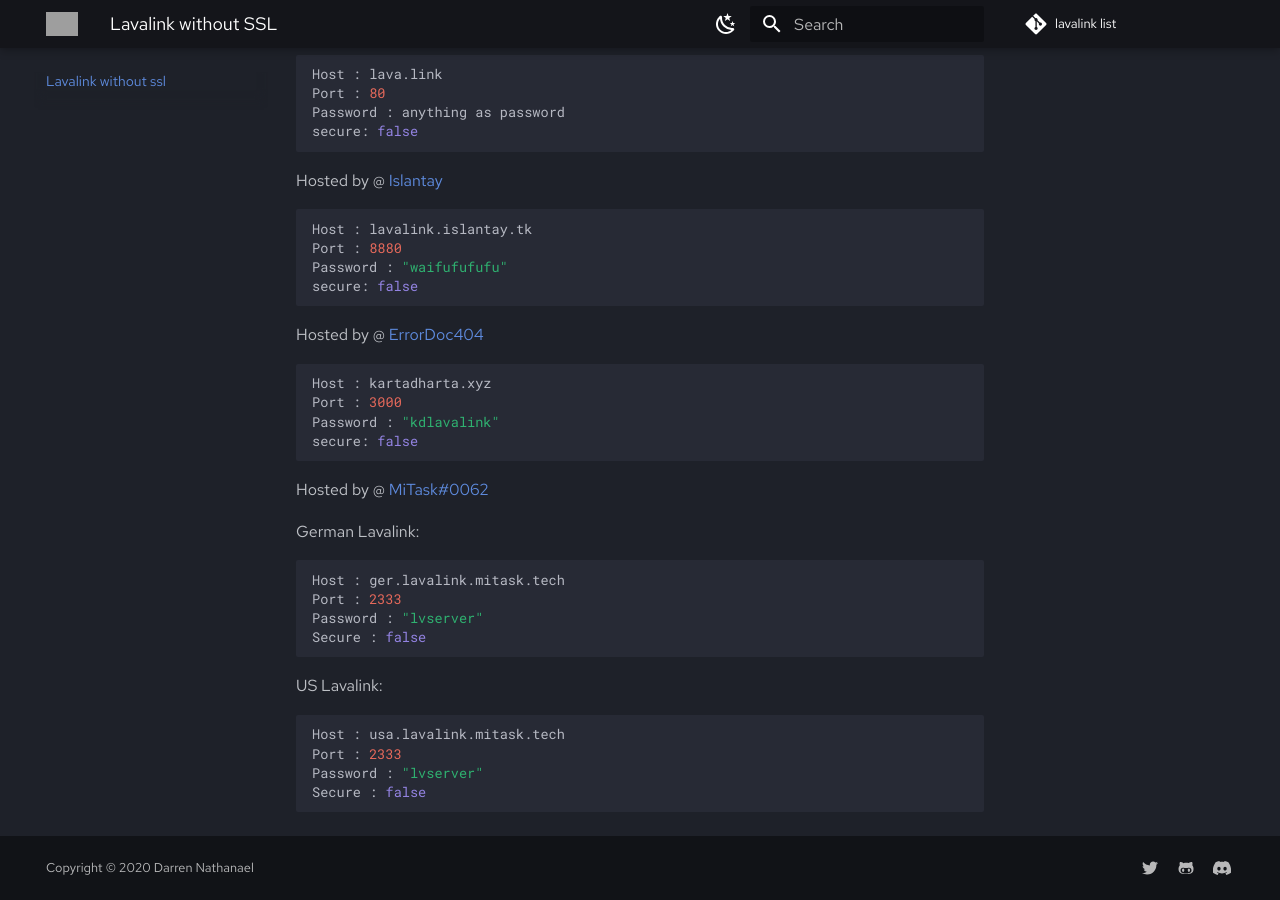
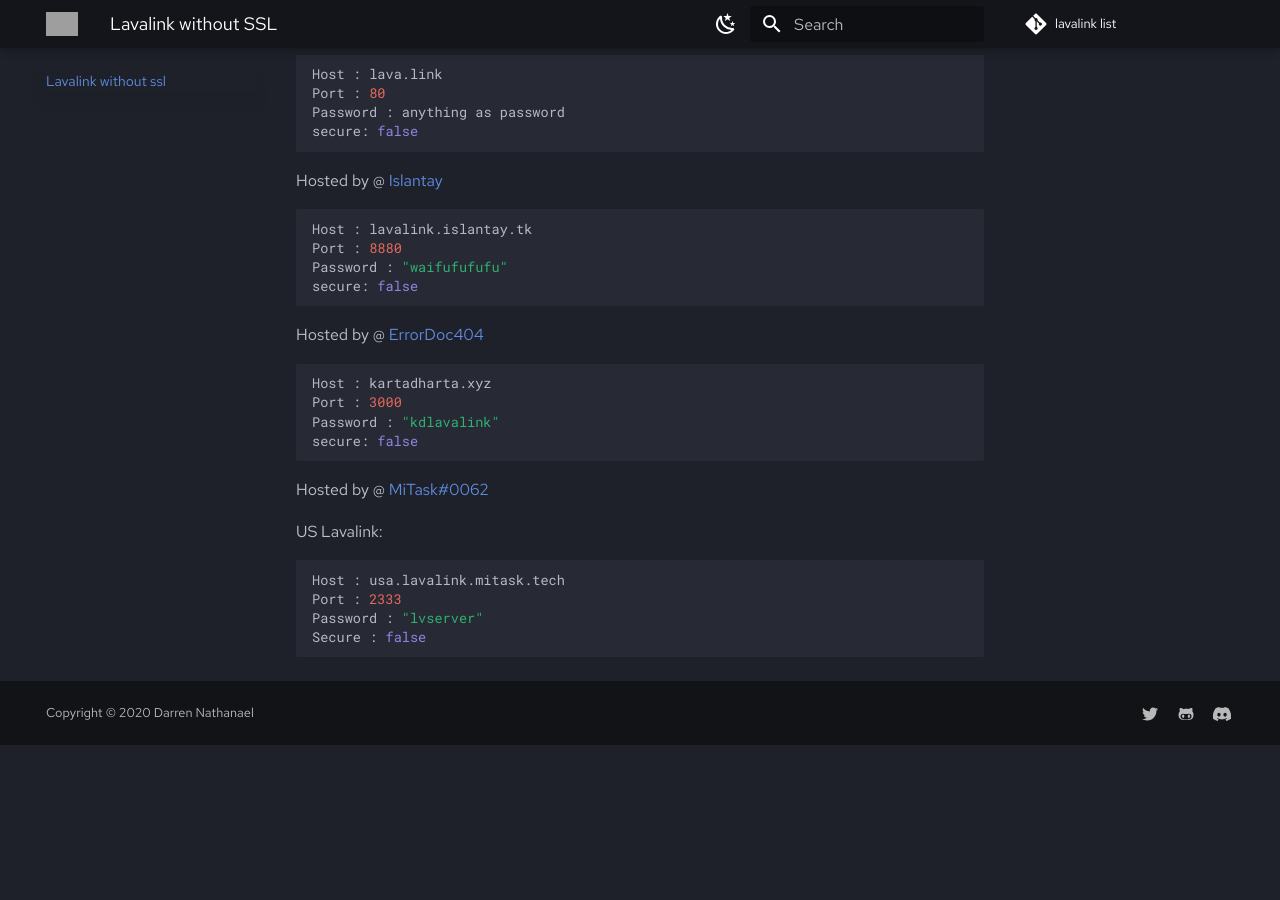
Before and after one commit to DarrenOfficial/lavalink-list, an MkDocs documentation site: the page built from docs/NoSSL/lavalink-without-ssl.md, in a window 1280 px wide and 900 px high, scrolled down 1143 px. Built offline with MkDocs 1.6.1 and Material for MkDocs 9.7.7, drawn with Linux system fonts in a browser that asks for light colours; comment, search, counter and statistics services are not loaded; after the commit the page ends 1888 px from its top, so only the background shows below that; grey boxes are pictures that could not be loaded.

Commit message:
Update lavalink-without-ssl.md

````diff
--- a/docs/NoSSL/lavalink-without-ssl.md
+++ b/docs/NoSSL/lavalink-without-ssl.md
@@ -72,14 +72,6 @@ secure: false
 
 Hosted by @ [MiTask#0062](https://github.com/MrMasrozYTLIVE)
 
-German Lavalink:
-```bash
-Host : ger.lavalink.mitask.tech
-Port : 2333
-Password : "lvserver"
-Secure : false
-```
-
 US Lavalink:
 ```bash
 Host : usa.lavalink.mitask.tech
````
